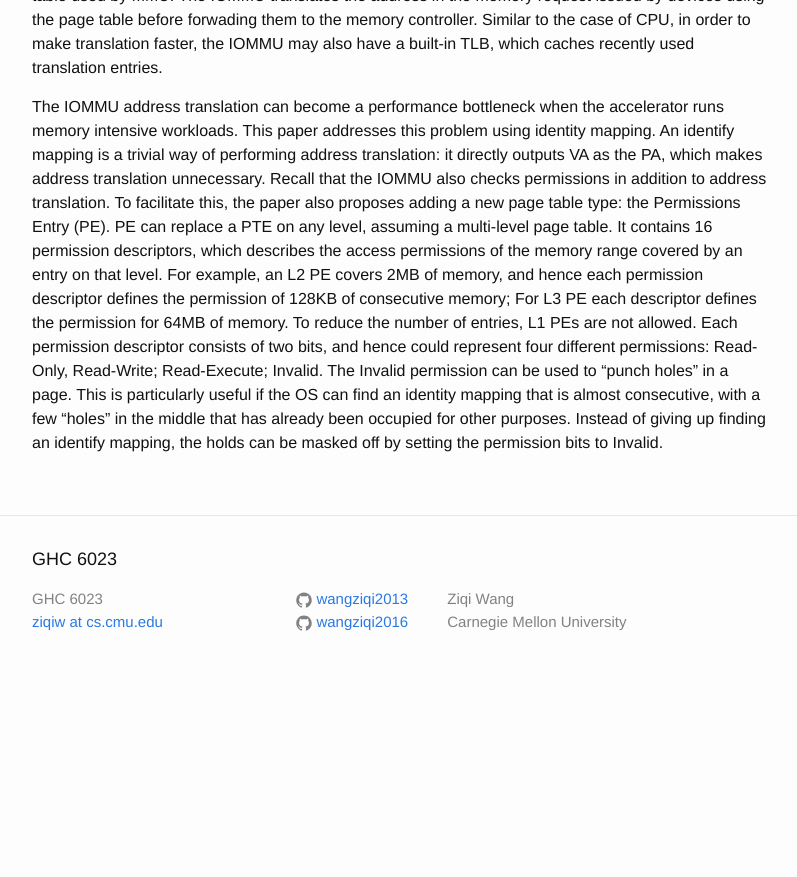
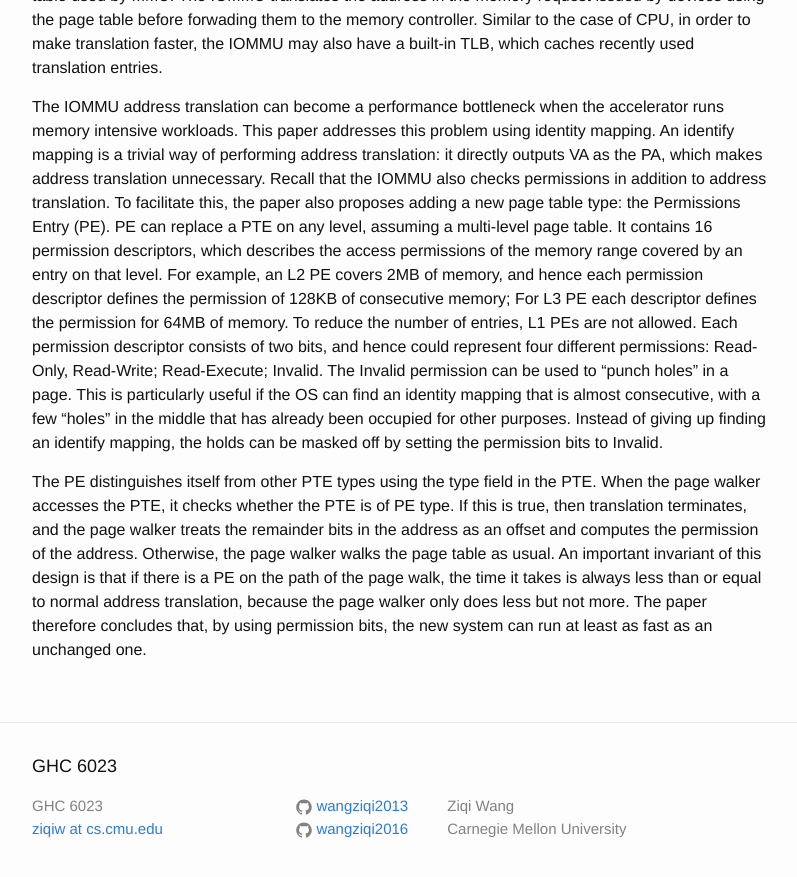
Before and after one commit to wangziqi2013/wangziqi2013.github.io, a Jekyll site: the page built from _posts/2018-12-25-dvm.markdown, in a window 1280 px wide and 900 px high, scrolled down 931 px. Shown: the top 877 px of the window, without its empty margins (238-1035 px from the left). Built offline with Jekyll 4.4.1, drawn with Linux system fonts in a browser that asks for light colours; before the commit the page ends 1624 px from its top, so only the background shows below that.

Commit message:
Adding page walker

```diff
--- a/_posts/2018-12-25-dvm.markdown
+++ b/_posts/2018-12-25-dvm.markdown
@@ -45,3 +45,11 @@ Read-Only, Read-Write; Read-Execute; Invalid. The Invalid permission can be used
 useful if the OS can find an identity mapping that is almost consecutive, with a few "holes" in the middle that has already
 been occupied for other purposes. Instead of giving up finding an identify mapping, the holds can be masked off by setting
 the permission bits to Invalid.
+
+The PE distinguishes itself from other PTE types using the type field in the PTE. When the page walker accesses the PTE,
+it checks whether the PTE is of PE type. If this is true, then translation terminates, and the page walker treats the
+remainder bits in the address as an offset and computes the permission of the address. Otherwise, the page walker
+walks the page table as usual. An important invariant of this design is that if there is a PE on the path of
+the page walk, the time it takes is always less than or equal to normal address translation, because the page walker
+only does less but not more. The paper therefore concludes that, by using permission bits, the new system can run at least
+as fast as an unchanged one.
```
